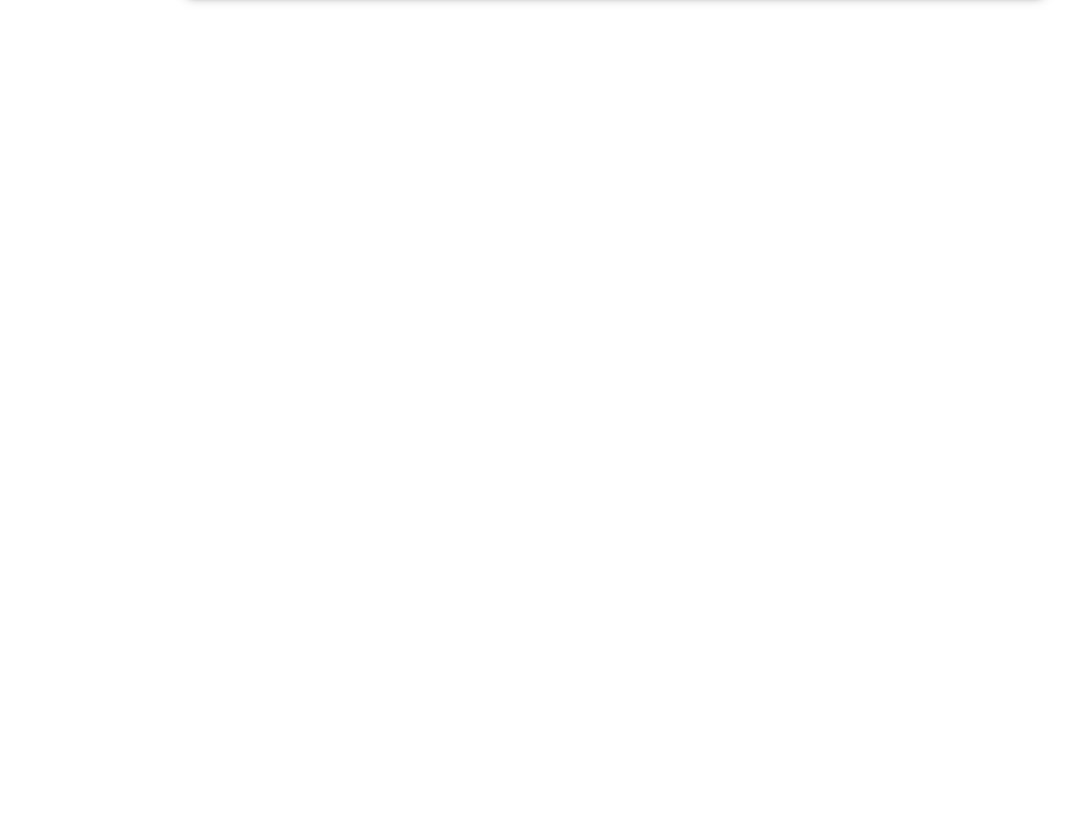
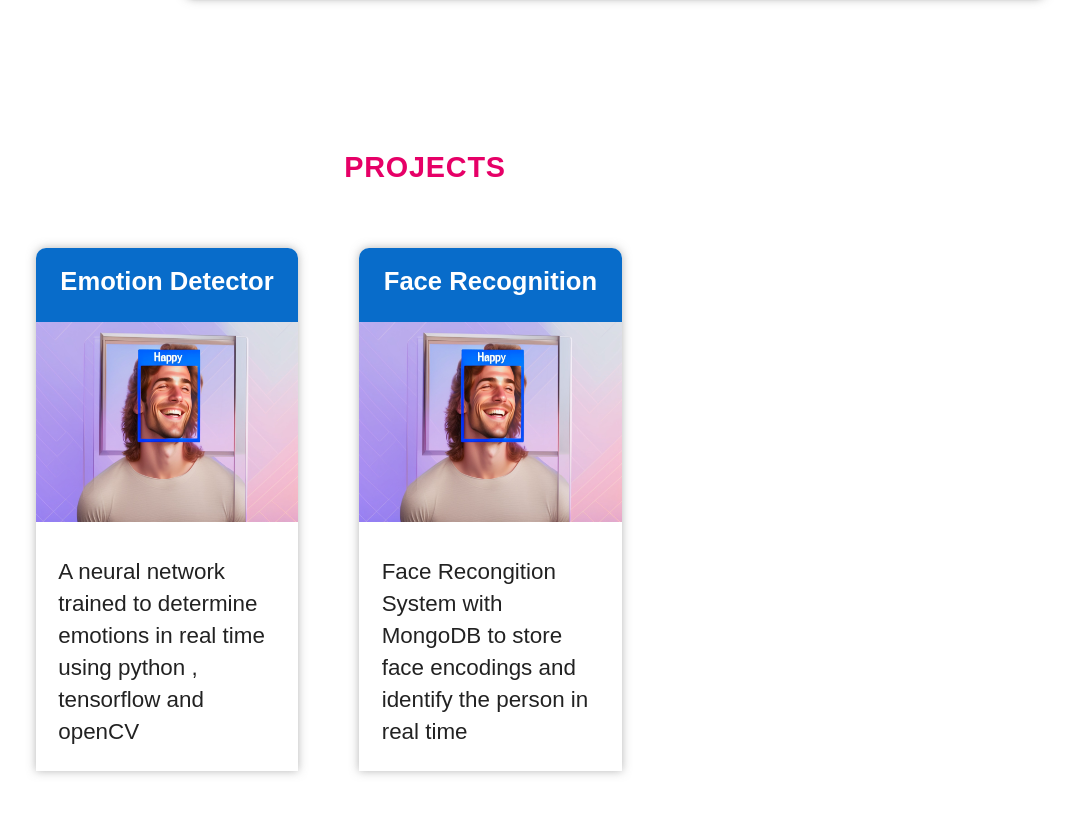
Before and after one commit to KINGACH2549/personal-portfolio, a React (Create React App) app: page / in a window 1280 px wide. Shown: the part 1600-2413 px from the top of the page, without its empty margins (135-1209 px from the left). Before the commit the page ends 1681 px from the top, so only its background shows below. Built offline with nearby package versions, Linux system fonts and the light colour scheme; no server answers.

Commit message:
added projects

```diff
--- a/src/App.js
+++ b/src/App.js
@@ -3,6 +3,7 @@ import HeroPage from "./Pages/HeroPage";
 import NavPage from "./Pages/NavbarPage";
 import "./index.css";
 import AboutPage from "./Pages/AboutPage";
+import ProjectPage from "./Pages/ProjectPage";
 
 function App() {
   //background color change from top  most parent element
@@ -23,6 +24,7 @@ function App() {
       />
       <HeroPage backgroundColor={backgroundColor} />
       <AboutPage backgroundColor={backgroundColor} />
+      <ProjectPage backgroundColor={backgroundColor} />
     </div>
   );
 }
--- /dev/null
+++ b/src/Components/Projects/Project.css
@@ -0,0 +1,95 @@
+.project-container{
+    margin:3.2rem;
+    margin-top: 6rem;
+    padding : 1.6rem 2rem;
+    font-family: 'Wotfard','Wotfard-fallback',sans-serif;
+    /* background-color: green; */
+
+}
+.project-container header{
+    text-transform: uppercase;
+    text-align: center;
+    color: hsl(333deg, 100%, 45%);
+    font-size: 1.8rem;
+    letter-spacing: 0.05rem;
+    font-weight: 600;
+    margin-right: 10rem
+
+}
+.project-grid{
+    /* margin-top:3rem; */
+    margin: 0 auto;
+    margin-top: 2rem;
+    display: grid;
+    grid-template-columns: repeat(3,1fr);
+    gap:2rem;
+    /* background-color: green; */
+    width: 90%;
+    /* padding-top: 0; */
+    padding: 2rem;
+
+}
+.project-name{
+    padding: 1.2rem;
+    font-size: 1.6rem;
+    /* margin-bottom:3rem ; */
+    background-color: rgb(8, 108, 202);
+    border-top-left-radius: 10px;
+     border-top-right-radius: 10px;
+     text-align: center;
+     padding-bottom: 1.6rem;
+     color:white
+}
+.project{
+    box-shadow: 0 0 10px rgba(110, 110, 110, 0.5);
+    /* background-color: red; */
+     border-top-left-radius: 10px;
+     border-top-right-radius: 10px;
+
+     /* padding-bottom:4rem ; */
+     width: 90%;
+     font-size: 1.4rem;
+     position: relative;
+
+}
+.project-desc{
+    padding: 1.4rem;
+    padding-top:0 ;
+    color: #222;
+    line-height: 2rem;
+}
+.project-img{
+    width: 100%;
+    height: 200px;
+    margin-bottom: 1.8rem;
+}
+.github-project{
+    /* background-color: rgb(212, 210, 212); */
+    opacity: 0;
+    display: flex;
+    padding: 1rem;
+    position: absolute;
+    bottom: 0px;
+    top:0;
+    right:0;
+    width: 100%;
+    transition: opacity 450ms ease-in-out;
+
+    justify-content: center;
+    align-items: center;
+
+    box-shadow: inset 100px 100px 400px rgba(110, 110, 110, 0.5);
+}
+.github-project a{
+    padding: 1rem 2rem;
+    border-radius: 30px;
+    font-size: 1.6rem;
+    color: white;
+    background-color: rgb(8, 108, 202);
+    cursor: pointer;
+}
+
+.project:hover .github-project {
+    opacity: 1;
+
+}
--- /dev/null
+++ b/src/Components/Projects/Project.js
@@ -0,0 +1,30 @@
+import "./Project.css";
+import emotions from "../../imgs/emotion.jpg";
+
+function Project({ projects, color }) {
+  const renderedProjects = projects.map((project) => {
+    return (
+      <div className="project">
+        <h4 className="project-name">{project.name}</h4>
+        <img className="project-img" src={emotions} alt="project-img" />
+
+        <p className="project-desc" style={{ color }}>
+          {project.desc}
+        </p>
+        <footer className="github-project">
+          <a href={project.link} target="_blank" rel="noreferrer">
+            View Project
+          </a>
+        </footer>
+      </div>
+    );
+  });
+  return (
+    <section className="project-container">
+      <header>Projects</header>
+      <div className="project-grid">{renderedProjects}</div>
+    </section>
+  );
+}
+
+export default Project;
--- /dev/null
+++ b/src/Pages/ProjectPage.js
@@ -0,0 +1,29 @@
+import Project from "../Components/Projects/Project";
+
+function ProjectPage({ backgroundColor }) {
+  const projects = [
+    {
+      name: "Emotion Detector",
+      desc: "A neural network trained to determine emotions in real time using python , tensorflow and openCV",
+      link: "https://github.com/KINGACH2549/Emotion_detector_using_CNN",
+      img: "https://lottie.host/7af86154-f5f1-4d76-bdbc-6720cb74424a/sr0d3Qokg2.json",
+    },
+    {
+      name: "Face Recognition",
+      desc: "Face Recongition System with MongoDB to store face encodings and identify the person in real time",
+      link: "https://github.com/KINGACH2549/Emotion_detector_using_CNN",
+      img: "https://lottie.host/2a598882-7d95-4f88-ad05-044364b19d86/Eq9pS4p0BX.json",
+    },
+  ];
+  return (
+    <>
+      {backgroundColor ? (
+        <Project projects={projects} color="white" />
+      ) : (
+        <Project projects={projects} color="#222" />
+      )}
+    </>
+  );
+}
+
+export default ProjectPage;
```
Also changed, not shown: src/imgs/emotion.jpg (added), src/imgs/emotions.jpg (added).
